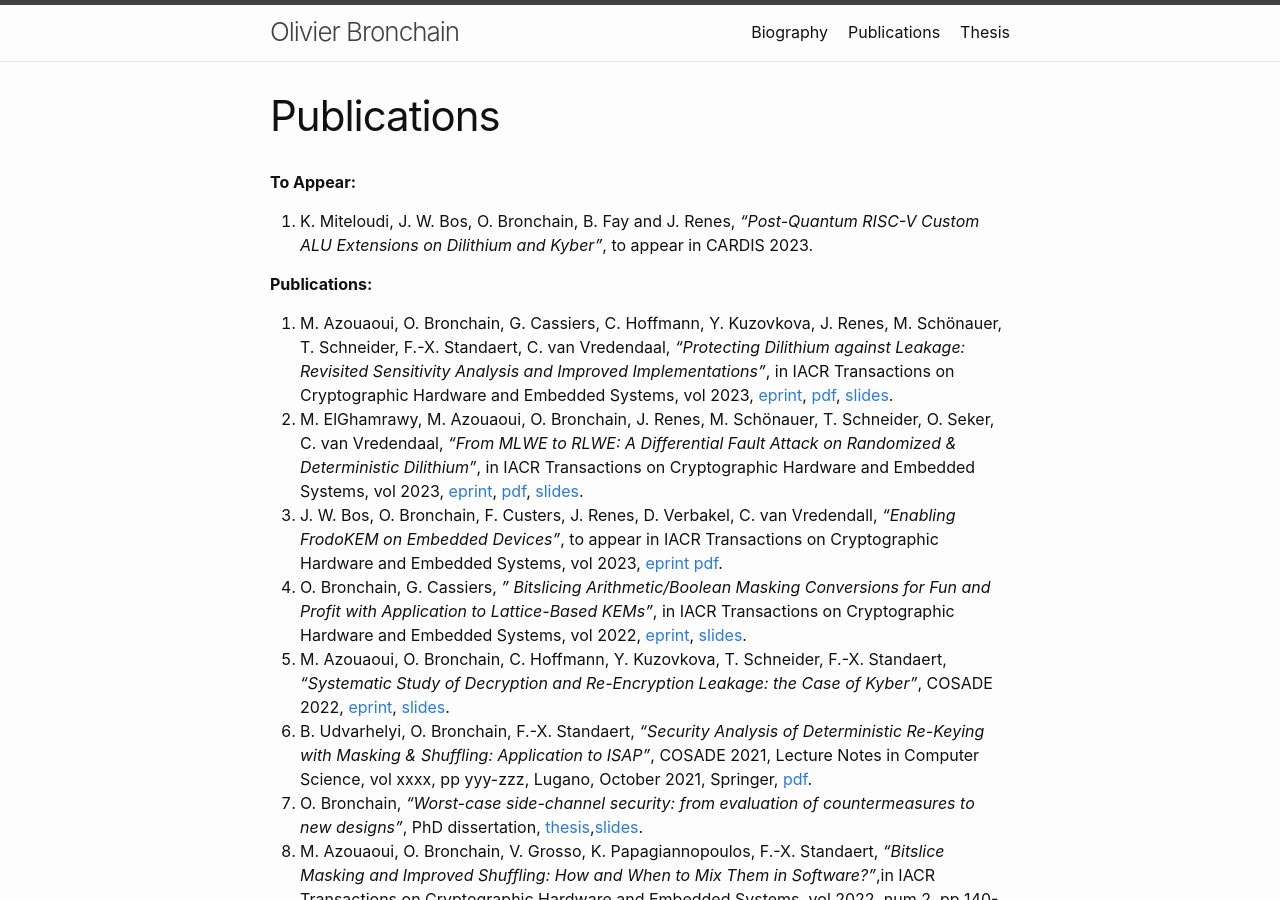
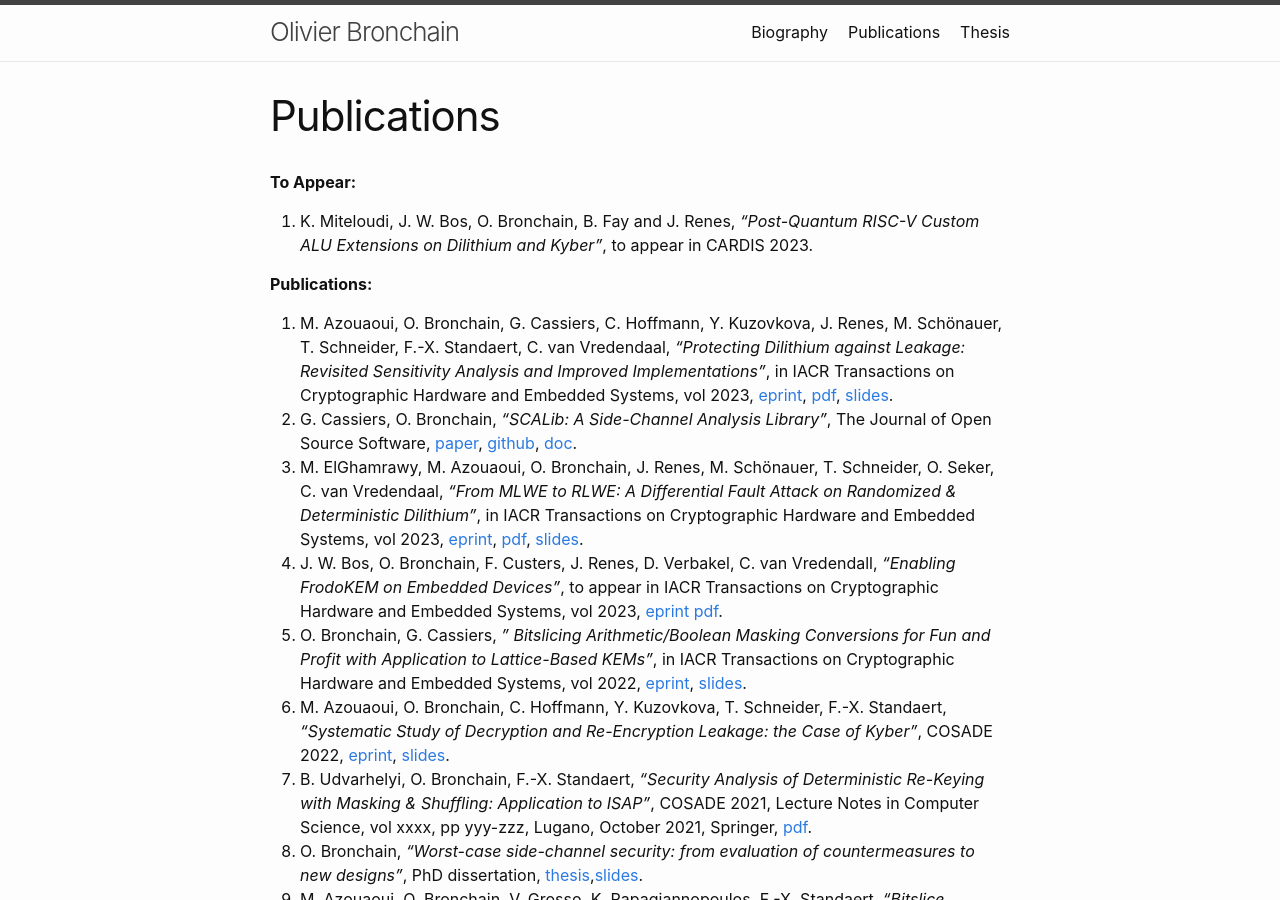
Before and after one commit to obronchain/obronchain.github.io, a Jekyll site: the page built from publications.md, in a window 1280 px wide and 900 px high. Built offline with Jekyll 4.4.1, drawn with Linux system fonts in a browser that asks for light colours; a style sheet for code colours, icons or effects is not loaded.

Commit message:
Update publications.md

```diff
--- a/publications.md
+++ b/publications.md
@@ -10,7 +10,8 @@ permalink: /publications/
 
 **Publications:**
 1. M. Azouaoui, O. Bronchain, G. Cassiers, C. Hoffmann, Y. Kuzovkova, J. Renes, M. Schönauer, T. Schneider, F.-X. Standaert, C. van Vredendaal, _"Protecting Dilithium against Leakage: Revisited Sensitivity Analysis and Improved Implementations"_, in IACR Transactions on Cryptographic Hardware and Embedded Systems, vol 2023, [eprint](https://eprint.iacr.org/2022/1406), [pdf](https://tches.iacr.org/index.php/TCHES/article/view/11158), [slides](https://iacr.org/submit/files/slides/2023/tches/ches2023/4_20/slides.pptx).
-2. M. ElGhamrawy, M. Azouaoui, O. Bronchain, J. Renes, M. Schönauer, T. Schneider, O. Seker, C. van Vredendaal, _"From MLWE to RLWE: A Differential Fault Attack on Randomized & Deterministic Dilithium"_, in IACR Transactions on Cryptographic Hardware and Embedded Systems, vol 2023, [eprint](https://eprint.iacr.org/2023/1074), [pdf](https://tches.iacr.org/index.php/TCHES/article/view/11166), [slides](https://iacr.org/submit/files/slides/2023/tches/ches2023/4_46/slides.pptx).
+1. G. Cassiers, O. Bronchain,  _"SCALib: A Side-Channel Analysis Library"_, The Journal of Open Source Software, [paper](https://joss.theoj.org/papers/10.21105/joss.05196), [github](https://github.com/simple-crypto/SCALib), [doc](https://scalib.readthedocs.io/en/stable/).
+3. M. ElGhamrawy, M. Azouaoui, O. Bronchain, J. Renes, M. Schönauer, T. Schneider, O. Seker, C. van Vredendaal, _"From MLWE to RLWE: A Differential Fault Attack on Randomized & Deterministic Dilithium"_, in IACR Transactions on Cryptographic Hardware and Embedded Systems, vol 2023, [eprint](https://eprint.iacr.org/2023/1074), [pdf](https://tches.iacr.org/index.php/TCHES/article/view/11166), [slides](https://iacr.org/submit/files/slides/2023/tches/ches2023/4_46/slides.pptx).
 1. J. W. Bos, O. Bronchain, F. Custers, J. Renes, D. Verbakel, C. van Vredendall, _"Enabling FrodoKEM on Embedded Devices"_, to appear in IACR Transactions on Cryptographic Hardware and Embedded Systems, vol 2023, [eprint](https://eprint.iacr.org/2023/158) [pdf](https://tches.iacr.org/index.php/TCHES/article/view/10957).
 1.  O. Bronchain, G. Cassiers, _" Bitslicing Arithmetic/Boolean Masking Conversions for Fun and Profit with Application to Lattice-Based KEMs"_, in IACR Transactions on Cryptographic Hardware and Embedded Systems, vol 2022, [eprint](https://eprint.iacr.org/2022/158), [slides](https://iacr.org/submit/files/slides/2022/tches/ches2022/4_60/slides.pdf).
 2.  M. Azouaoui, O. Bronchain, C. Hoffmann, Y. Kuzovkova, T. Schneider, F.-X. Standaert, _"Systematic Study of Decryption and Re-Encryption Leakage: the Case of Kyber"_,  COSADE 2022, [eprint](https://eprint.iacr.org/2022/036), [slides](slides/cosade_2022.pdf).
```
